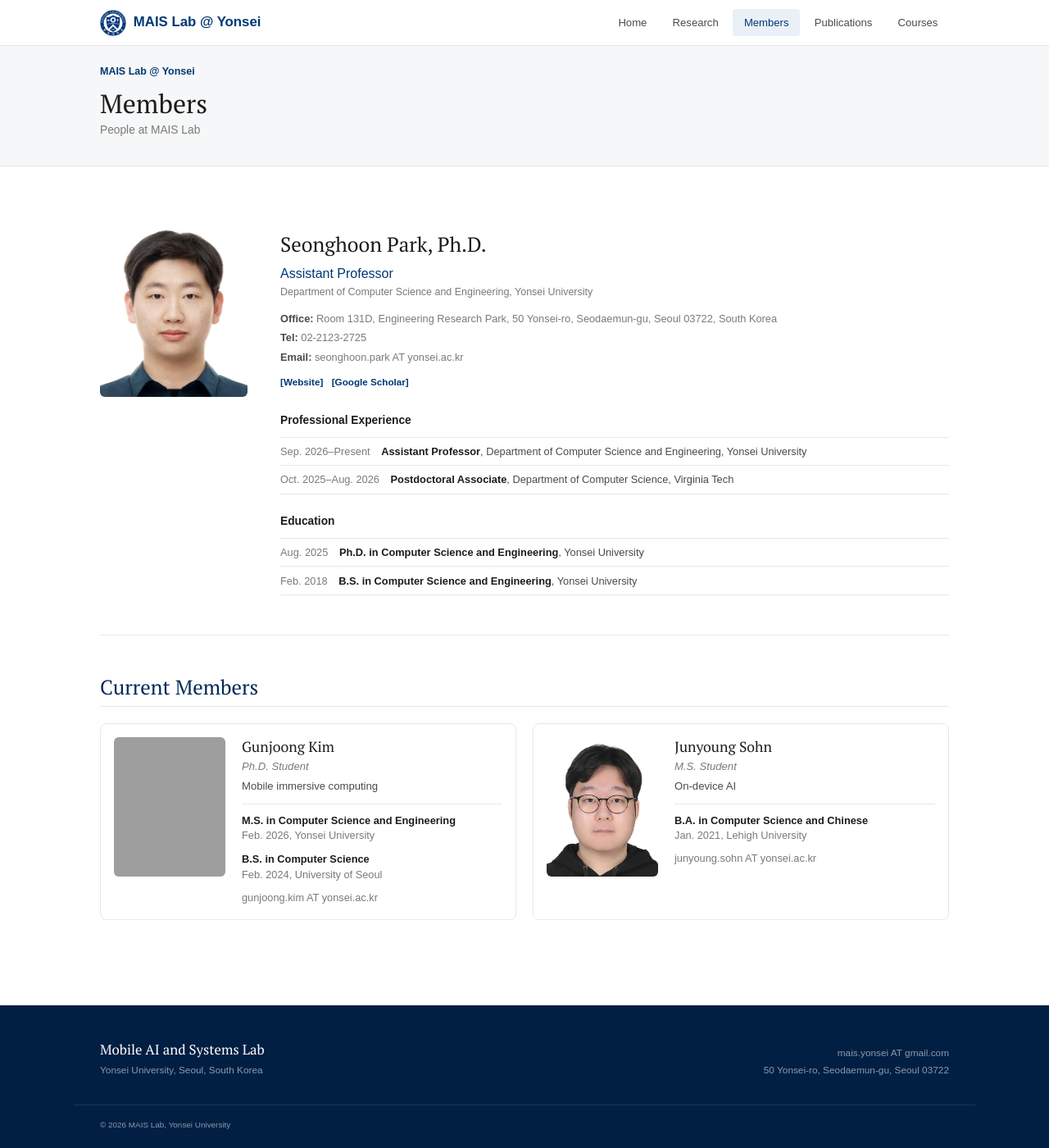
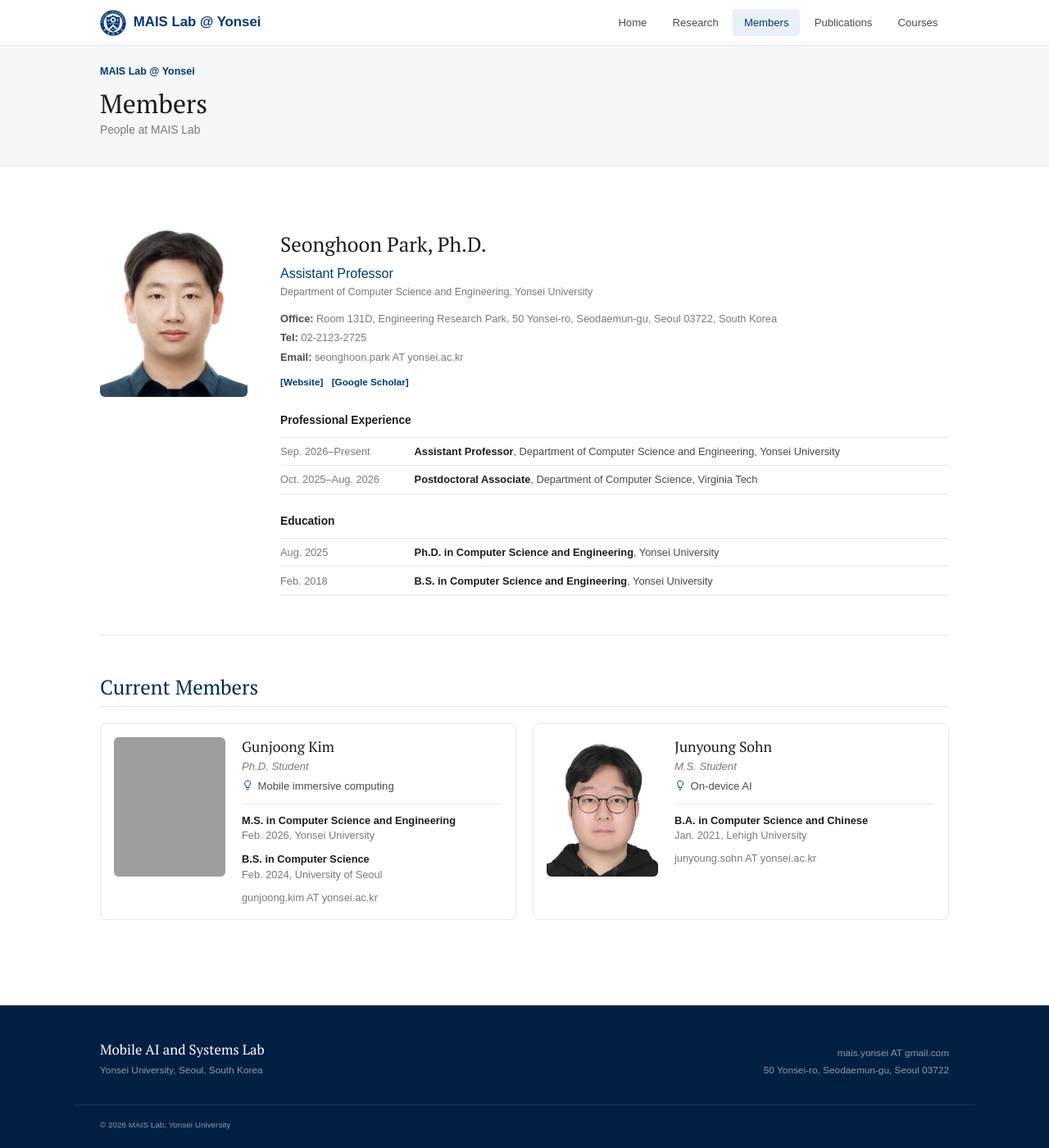
Before and after one commit to MAIS-Lab/mais-lab.github.io, a Jekyll site: the page built from _pages/members.md, in a window 1280 px wide and 1400 px high, scrolled down 34 px. Shown: the whole window at 82% size. Built offline with Jekyll 4.4.1, drawn with Linux system fonts in a browser that asks for light colours; some web fonts are replaced; grey boxes are pictures that could not be loaded.

Commit message:
update ui

```diff
--- a/_pages/members.md
+++ b/_pages/members.md
@@ -68,7 +68,16 @@ header_variant: minimal
         <div class="mem-info">
           <h3 class="mem-name">{% if member.website %}<a href="{{ member.website }}" target="_blank" rel="noopener">{{ member.name }}</a>{% else %}{{ member.name }}{% endif %}</h3>
           <div class="mem-role">{{ member.role }}</div>
-          {% if member.focus %}<div class="mem-focus">{{ member.focus }}</div>{% endif %}
+          {% if member.focus %}
+          <div class="mem-focus" aria-label="Research interest: {{ member.focus }}">
+            <svg class="mem-focus-icon" viewBox="0 0 24 24" fill="none" stroke="currentColor" stroke-linecap="round" stroke-linejoin="round" aria-hidden="true">
+              <path d="M9 18h6"></path>
+              <path d="M10 22h4"></path>
+              <path d="M8.5 14.5a6 6 0 1 1 7 0C14.6 15.3 14 16.4 14 18h-4c0-1.6-.6-2.7-1.5-3.5Z"></path>
+            </svg>
+            <span>{{ member.focus }}</span>
+          </div>
+          {% endif %}
           {% if member.education %}
           <ul class="mem-education">
             {% for education in member.education %}
--- a/assets/css/_sass/custom.scss
+++ b/assets/css/_sass/custom.scss
@@ -146,7 +146,7 @@ a.research-cite:hover { text-decoration: underline; }
 .pi-history-section + .pi-history-section { margin-top: 1.5rem; }
 .pi-history-title { margin: 0 0 .7rem; color: var(--ink); font-size: .86rem; font-weight: 650; line-height: 1.3; }
 .pi-history-list { margin: 0; padding: 0; list-style: none; }
-.pi-history-list li { display: grid; grid-template-columns: max-content minmax(0, 1fr); gap: .85rem; padding: .45rem 0; color: var(--ink-2); font-size: .8rem; line-height: 1.5; border-top: 1px solid var(--line); }
+.pi-history-list li { display: grid; grid-template-columns: 150px minmax(0, 1fr); gap: .85rem; padding: .45rem 0; color: var(--ink-2); font-size: .8rem; line-height: 1.5; border-top: 1px solid var(--line); }
 .pi-history-list li:last-child { border-bottom: 1px solid var(--line); }
 .pi-history-list strong { color: var(--ink); font-weight: 600; }
 .pi-history-date { color: var(--ink-3); white-space: nowrap; }
@@ -162,7 +162,8 @@ a.research-cite:hover { text-decoration: underline; }
 .mem-name a { text-decoration: none; }
 .mem-name a:hover { color: var(--color1); text-decoration: underline; }
 .mem-info .mem-role { margin: 0 0 .2rem; color: var(--ink-3); font-size: .82rem; font-style: italic; font-weight: 400; }
-.mem-focus { color: var(--ink-2); font-size: .82rem; }
+.mem-focus { display: flex; align-items: flex-start; gap: .35rem; color: var(--ink-2); font-size: .82rem; }
+.mem-focus-icon { width: 14px; height: 14px; margin-top: .12rem; flex: 0 0 auto; color: var(--color1); stroke-width: 1.7; }
 .mem-education { margin: .7rem 0 0; padding: .65rem 0 0; color: var(--ink-2); border-top: 1px solid var(--line); font-size: .8rem; line-height: 1.45; list-style: none; }
 .mem-education li + li { margin-top: .65rem; }
 .mem-education strong { color: var(--ink); font-weight: 600; }
@@ -187,6 +188,8 @@ a.research-cite:hover { text-decoration: underline; }
 .pub-venue-text { font-style: italic; }
 .pub-notes { margin: 0 0 .25rem; line-height: 1.35; }
 .pub-note { color: var(--color2); font-size: .73rem; font-weight: 650; line-height: inherit; }
+.pub-actions-inline { display: flex; align-items: baseline; flex-wrap: wrap; gap: .25rem .65rem; }
+.pub-actions-inline .pub-notes { margin: 0; }
 .pub-links { display: flex; align-items: center; flex-wrap: wrap; gap: .65rem; }
 .pub-lnk { color: var(--color1); font-size: .73rem; font-weight: 600; text-decoration: none; }
 .pub-lnk:hover { text-decoration: underline; }
```
Also changed, not shown: _includes/publication-item.html (+8 -6 lines).
